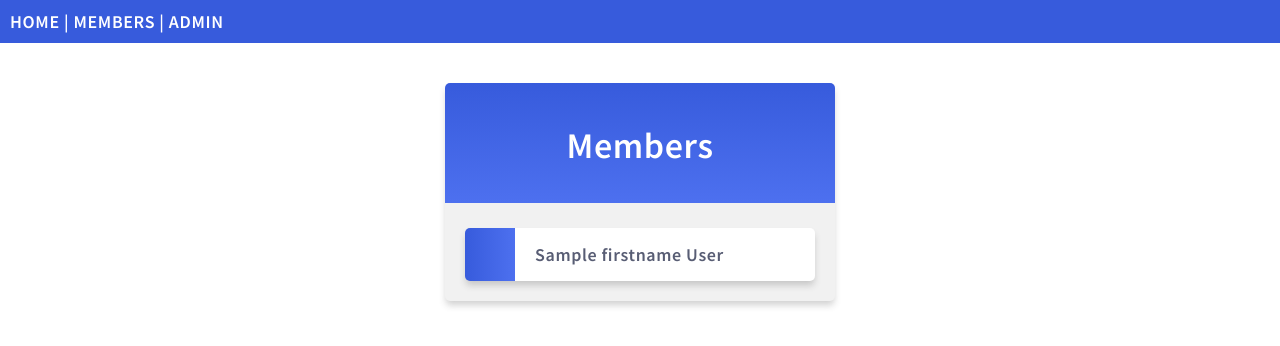
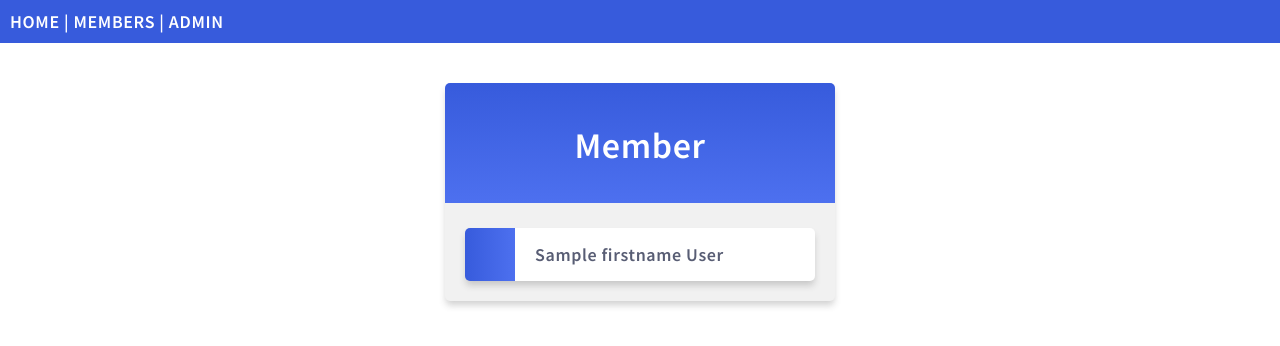
Before and after one commit to nccleb/george2, a Django app: template templates/all_members.html in a window 1280 px wide. Shown: the top 346 px of the page. Run offline with Django 3.2, Linux system fonts and the light colour scheme; the template is opened without the code that fills it: most values are stand-ins (such as "Sample title", 1, 10 or a date in 2020).

Commit message:
commit 3

```diff
--- a/templates/all_members.html
+++ b/templates/all_members.html
@@ -7,7 +7,7 @@
 
 {% block content %}
   <div class="mycard">
-    <h1>Members</h1>
+    <h1>Member</h1>
     <ul>
       {% for x in mymembers %}
         <li onclick="window.location = 'details/{{ x.slug }}'">{{ x.firstname }} {{ x.lastname }}</li>
```
